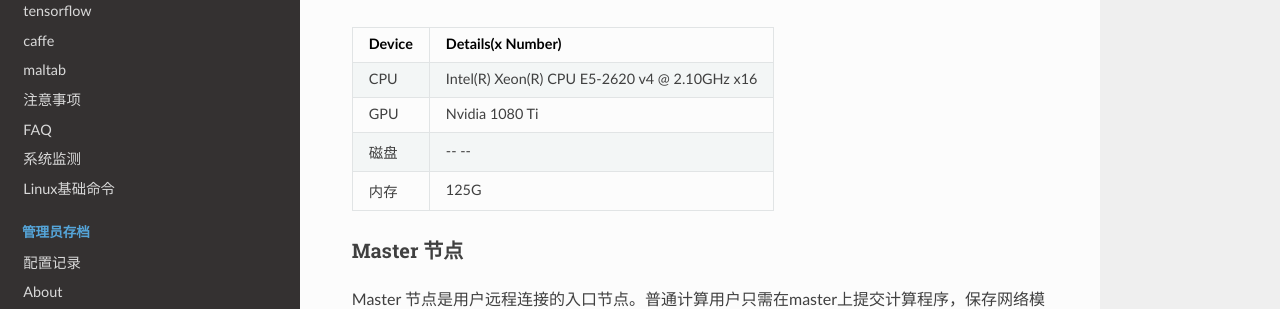
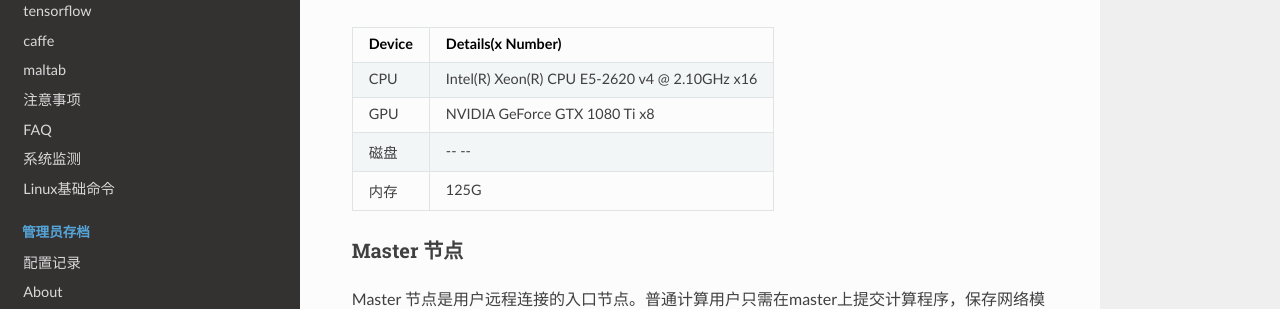
Before and after one commit to SSRheart/HPC_wiki_docs, an MkDocs documentation site: the page built from docs/cluster.md, in a window 1280 px wide and 1370 px high. Shown: the part 421-730 px from the top of the window. Built offline with MkDocs 1.6.1, drawn with Linux system fonts in a browser that asks for light colours; nearby versions of some CDN libraries; old or Windows-style settings are respelled for this version of MkDocs.

Commit message:
small complement, next -> jobs

```diff
--- a/docs/cluster.md
+++ b/docs/cluster.md
@@ -9,23 +9,23 @@
 
 在每个计算节点上，配置有
 
-Device | Details(x Number) |
---- | ---  --- |
-CPU | Intel(R) Xeon(R) CPU E5-2620 v4 @ 2.10GHz  x16|
-GPU | Nvidia 1080 Ti | x8|
-磁盘 | --  -- |
-内存| 125G  |
+Device | Details(x Number)
+--- | ---
+CPU | Intel(R) Xeon(R) CPU E5-2620 v4 @ 2.10GHz  x16
+GPU | NVIDIA GeForce GTX 1080 Ti x8
+磁盘 | --  --
+内存| 125G
 
 ### Master 节点
 Master 节点是用户远程连接的入口节点。普通计算用户只需在master上提交计算程序，保存网络模型等操作，无需进行与计算节点有关的操作。
 
 Master 节点配置有
 
-Device | Details(x Number) |
---- | ---  --- |
-CPU | Intel(R) Xeon(R) CPU E5-2620 v4 @ 2.10GHz  x16|
-磁盘 | --  -- |
-内存| 125G  |
+Device | Details(x Number)
+--- | ---  ---
+CPU | Intel(R) Xeon(R) CPU E5-2620 v4 @ 2.10GHz  x16
+磁盘 | --  --
+内存| 125G
 
 
 ## 系统版本
```
Also changed, not shown: docs/FAQ.md (+12 -0 lines), docs/LinuxBasicCommands.md (+1 -1 lines), docs/about.md (+1 -0 lines), docs/remoteAccess.md (+1 -1 lines), docs/systemWatch.md (+8 -7 lines).
